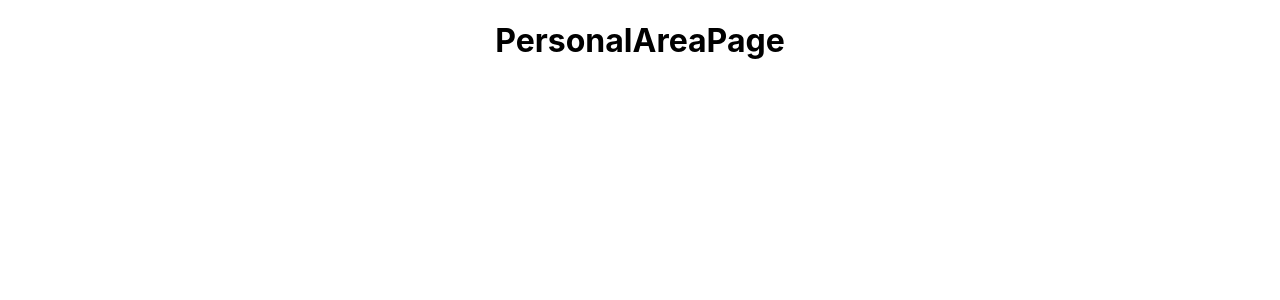
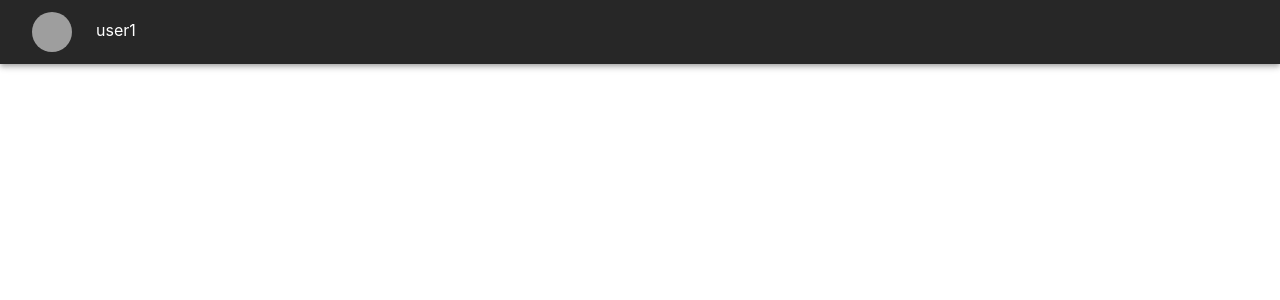
Before and after one commit to vberkal1/personal_area, a React (Create React App) app: page / in a window 1280 px wide. Both pictures are taken after a click on the button "ВОЙТИ". Shown: the top 300 px of the page. Built offline with nearby package versions, Linux system fonts and the light colour scheme; data requests are answered from the project's data file; grey boxes are pictures that could not be loaded.

Commit message:
add(authorization): added methods in auth-store and added layout/navbar component

```diff
--- a/server/db.json
+++ b/server/db.json
@@ -1,12 +1,12 @@
 {
   "users": [
     {
-      "id": 1,
+      "id": "1",
       "login": "user1",
       "password": "user1"
     },
     {
-      "id": 2,
+      "id": "2",
       "login": "user2",
       "password": "user2"
     }
--- a/src/components/App/App.tsx
+++ b/src/components/App/App.tsx
@@ -1,5 +1,5 @@
 import { observer } from 'mobx-react';
-import React from 'react';
+import React, { useEffect } from 'react';
 import { Routes, Route } from 'react-router-dom';
 import authStore from '../../stores/authStore';
 import LoginPage from '../pages/LoginPage';
@@ -8,12 +8,17 @@ import PersonalAreaPage from '../pages/PersonalAreaPage';
 import './App.scss';
 
 const App: React.FC = () => {
+
+  useEffect(() => {
+    authStore.updateIsAuth();
+  }, []);
+
   return (
     <div className="App">
       <Routes>
-        <Route path='/' element={<LoginPage/>}/>
-        {authStore.isAuth && <Route path='/personal-area' element={<PersonalAreaPage/>}/>}
-        <Route path='*' element={<NotFoundPage/>}/>
+        <Route path='/' element={<LoginPage />} />
+        {authStore.isAuth && <Route path='/personal-area' element={<PersonalAreaPage />} />}
+        <Route path='*' element={<NotFoundPage />} />
       </Routes>
     </div>
   );
--- /dev/null
+++ b/src/components/layout/Navbar/Navbar.tsx
@@ -0,0 +1,76 @@
+import React, { MouseEventHandler, MouseEvent } from 'react';
+import { ThemeProvider } from '@emotion/react';
+import {
+    AppBar,
+    Avatar,
+    Box,
+    Container,
+    createTheme,
+    IconButton,
+    Menu,
+    MenuItem,
+    Toolbar,
+    Tooltip
+} from '@mui/material';
+
+type Nullable<T> = T | undefined | null;
+
+const darkTheme = createTheme({
+    palette: {
+        mode: 'dark',
+        primary: {
+            main: '#1976d2',
+        },
+    },
+});
+
+type NavbarProps = {
+    login: string;
+    logout: () => void;
+}
+
+const Navbar: React.FC<NavbarProps> = ({login, logout}) => {
+    const [anchorElUser, setAnchorElUser] = React.useState<Nullable<Element>>(null);
+
+    const handleOpenUserMenu: MouseEventHandler = (event: MouseEvent): void => {
+        setAnchorElUser(event?.currentTarget);
+    };
+
+    const handleCloseUserMenu = (): void => {
+        setAnchorElUser(null);
+    };
+    return (
+        <ThemeProvider theme={darkTheme}>
+            <AppBar position="static">
+                <Container maxWidth="xl">
+                    <Toolbar disableGutters>
+                        <Box sx={{ flexGrow: 0 }}>
+                            <Tooltip title="Open settings">
+                                <IconButton onClick={handleOpenUserMenu} sx={{ mr: 2 }}>
+                                    <Avatar alt="Remy Sharp" src="/static/images/avatar/2.jpg" />
+                                </IconButton>
+                            </Tooltip>
+                            {login}
+                            <Menu
+                                sx={{ mt: '45px' }}
+                                id="menu-appbar"
+                                anchorEl={anchorElUser}
+                                anchorOrigin={{ vertical: 'top', horizontal: 'right' }}
+                                keepMounted
+                                transformOrigin={{ vertical: 'top', horizontal: 'right', }}
+                                open={Boolean(anchorElUser)}
+                                onClose={handleCloseUserMenu}
+                            >
+                                <MenuItem onClick={logout} key={'SimpleDialog'}>
+                                    Выйти
+                                </MenuItem>
+                            </Menu>
+                        </Box>
+                    </Toolbar>
+                </Container>
+            </AppBar>
+        </ThemeProvider>
+    );
+};
+
+export default Navbar;
--- /dev/null
+++ b/src/components/layout/Navbar/index.ts
@@ -0,0 +1 @@
+export { default } from './Navbar';
--- a/src/components/pages/LoginPage/LoginPage.tsx
+++ b/src/components/pages/LoginPage/LoginPage.tsx
@@ -24,6 +24,7 @@ const LoginPage: React.FC = () => {
     };
 
     const login = async (): Promise<void> => {
+        // debugger;
         await authStore.auth(form.login, form.password);
         authStore.isAuth && navigate('personal-area');
     }
--- a/src/components/pages/PersonalAreaPage/PersonalAreaPage.tsx
+++ b/src/components/pages/PersonalAreaPage/PersonalAreaPage.tsx
@@ -1,11 +1,18 @@
+import { observer } from 'mobx-react';
 import React from 'react';
+import authStore from '../../../stores/authStore';
+import Navbar from '../../layout/Navbar';
+
 
 const PersonalAreaPage: React.FC = () => {
+
+    const { login, logout } = authStore;
+
     return (
         <div>
-            <h1>PersonalAreaPage</h1>
+            <Navbar login={login} logout={logout} />
         </div>
     );
 };
 
-export default PersonalAreaPage;
+export default observer(PersonalAreaPage);
--- a/src/stores/authStore/authStore.models.ts
+++ b/src/stores/authStore/authStore.models.ts
@@ -1,5 +1,5 @@
 export type User = {
-    id: number;
+    id: string;
     login: string;
     password: string;
 }
--- a/src/stores/authStore/authStore.services.ts
+++ b/src/stores/authStore/authStore.services.ts
@@ -8,6 +8,12 @@ class Service {
       .then((response) => response.data[0])
       .catch((error) => error.response && error.response.data);
   }
+  getUser(id: string): Promise<User> {
+    return axios
+      .get(`http://localhost:3001/users?id=${id}`)
+      .then((response) => response.data[0])
+      .catch((error) => error.response && error.response.data);
+  }
 }
 
 export default new Service();
--- a/src/stores/authStore/authStore.ts
+++ b/src/stores/authStore/authStore.ts
@@ -1,9 +1,10 @@
 import { action, makeObservable, observable, runInAction } from "mobx";
 import { User } from "./authStore.models";
 import service from "./authStore.services";
+import storageUtil from "../../utils/storageUtil";
 
 const initialStoreValues = {
-  isAuth: false,
+  isAuth: !!storageUtil.getAccessToken(),
   login: "",
   errorMessage: "",
 };
@@ -21,7 +22,16 @@ class AuthStore {
       errorMessage: observable,
       isAuth: observable,
       auth: action.bound,
+      updateIsAuth: action.bound,
+      logout: action.bound,
     });
+  }
+
+
+  logout(): void {
+    storageUtil.clearToken();
+    this.isAuth = false;
+    this.login = initialStoreValues.login;
   }
 
   async auth(login: string, password: string): Promise<void> {
@@ -30,12 +40,36 @@ class AuthStore {
       runInAction(() => {
         if (user) {
           this.login = user.login;
+          storageUtil.setToken(user.id);
           this.isAuth = true;
         } else {
-            this.errorMessage = "Такого пользователя не существует"
-            setTimeout(() => {this.errorMessage = initialStoreValues.errorMessage}, 2000);
+          this.errorMessage = "Такого пользователя не существует";
+          setTimeout(() => {
+            this.errorMessage = initialStoreValues.errorMessage;
+          }, 2000);
         }
       });
+    } catch (error) {
+      console.log(error);
+    }
+  }
+  async updateIsAuth(): Promise<void> {
+    try {
+      this.isAuth = !!storageUtil.getAccessToken();
+      const token = storageUtil.getAccessToken();
+      if (token) {
+        const user: User = await service.getUser(token);
+        runInAction(() => {
+          if (user) {
+            this.login = user.login;
+          } else {
+            this.errorMessage = "Такого пользователя не существует";
+            setTimeout(() => {
+              this.errorMessage = initialStoreValues.errorMessage;
+            }, 2000);
+          }
+        });
+      }
     } catch (error) {
       console.log(error);
     }
--- /dev/null
+++ b/src/utils/storageUtil.ts
@@ -0,0 +1,8 @@
+const storageUtil = {
+  setToken: (accessToken: string): void =>
+    localStorage.setItem("accessToken", accessToken),
+  getAccessToken: (): string | null => localStorage.getItem("accessToken"),
+  clearToken: (): void => localStorage.removeItem("accessToken"),
+};
+
+export default storageUtil;
```
